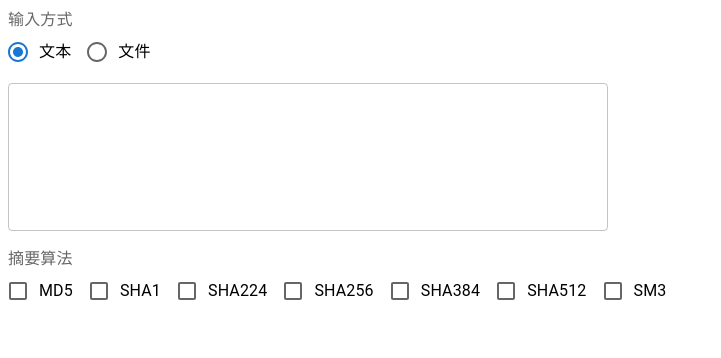
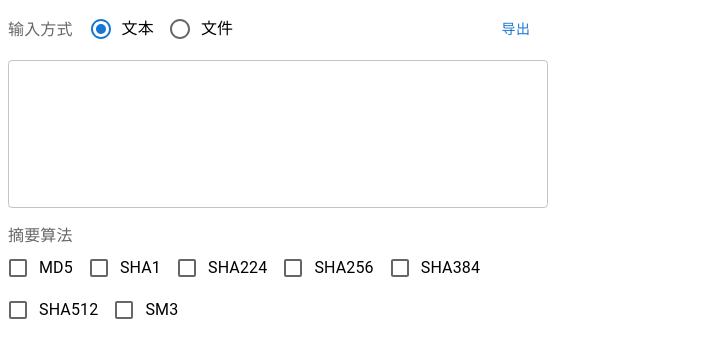
Before and after one commit to hsiaofongw/build-wasm-toolkit, a Next.js app in the folder web/: page / in a window 1280 px wide. Shown: the top 358 px of the page, without its empty margins (0-721 px from the left). Built offline with nearby package versions, Linux system fonts and the light colour scheme.

Commit message:
Refactor

```diff
--- a/web/app/main.tsx
+++ b/web/app/main.tsx
@@ -2,6 +2,7 @@
 
 import {
   Box,
+  Button,
   Checkbox,
   FormControl,
   FormControlLabel,
@@ -178,7 +179,26 @@ export function Main() {
 
   return (
     <Box>
-      <FormControl>
+      <Box sx={{ maxWidth: "540px" }}>
+        <Box
+          sx={{
+            display: "flex",
+            flexDirection: "row",
+            gap: "18px",
+            flexWrap: "wrap",
+            justifyContent: "space-between",
+            alignItems: "center",
+          }}
+        >
+          <FormControl
+            sx={{
+              display: "flex",
+              flexDirection: "row",
+              gap: "18px",
+              flexWrap: "wrap",
+              alignItems: "center",
+            }}
+          >
             <FormLabel>输入方式</FormLabel>
             <RadioGroup
               row
@@ -201,8 +221,10 @@ export function Main() {
               />
             </RadioGroup>
           </FormControl>
+          <Button>导出</Button>
+        </Box>
 
-      <Box sx={{ marginTop: "10px", maxWidth: "600px" }}>
+        <Box sx={{ marginTop: "10px" }}>
           {inputType === InputType.Text ? (
             <TextField
               fullWidth
@@ -275,5 +297,6 @@ export function Main() {
           )}
         </Box>
       </Box>
+    </Box>
   );
 }
```
Lines whose indentation alone changed are shown as unchanged.
